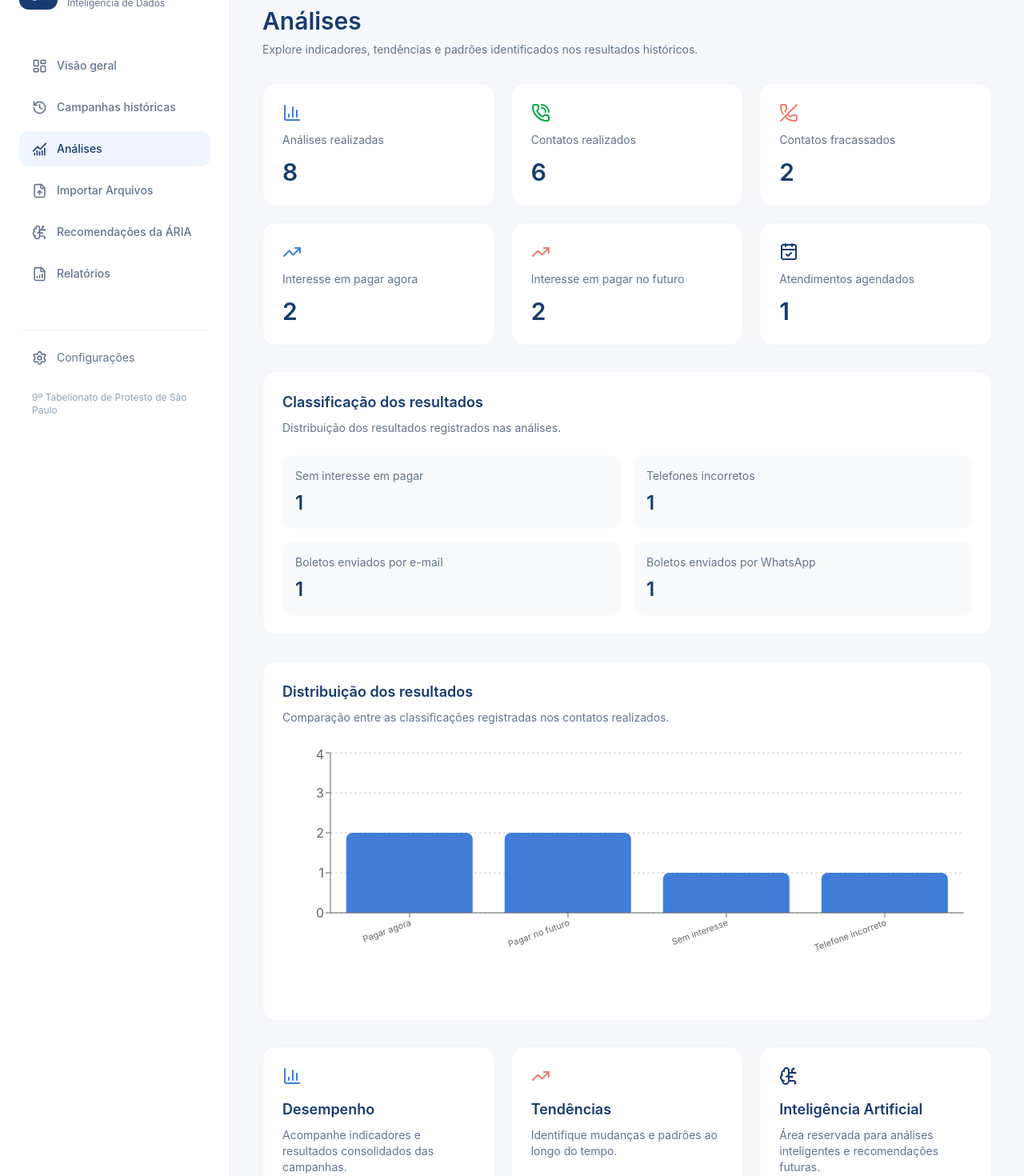
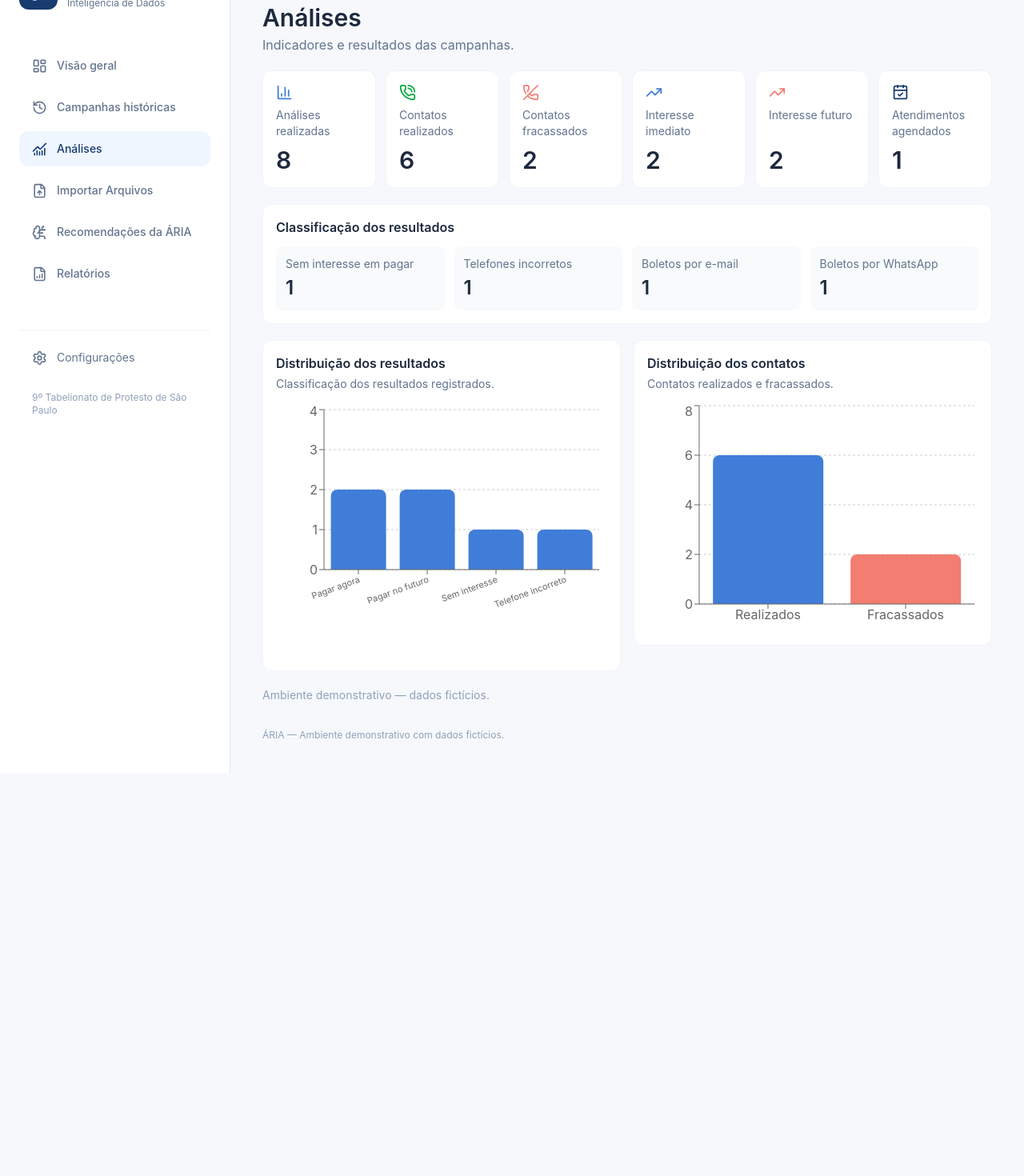
Before and after one commit to Liberato02/9TB_FrontEnd, a React (Vite) app: page /analises in a window 1280 px wide. Shown: the part 60-1530 px from the top of the page at 80% size. After the commit the page ends 1027 px from the top, so only its background shows below. Built offline with nearby package versions, Linux system fonts and the light colour scheme.

Commit message:
style: melhora layout e legibilidade da tela de analises

```diff
--- a/src/pages/Analises.tsx
+++ b/src/pages/Analises.tsx
@@ -1,7 +1,6 @@
 import { useEffect, useState } from "react";
 import {
   BarChart3,
-  BrainCircuit,
   TrendingUp,
   PhoneCall,
   PhoneOff,
@@ -59,166 +58,159 @@ function Analises() {
 
   const formatarNumero = (valor: number) => valor.toLocaleString("pt-BR");
 
+  const cards = indicadores
+    ? [
+        {
+          titulo: "Análises realizadas",
+          valor: indicadores.totalAnalises,
+          icone: BarChart3,
+          cor: "text-[#3F7DD9]",
+        },
+        {
+          titulo: "Contatos realizados",
+          valor: indicadores.contatosRealizados,
+          icone: PhoneCall,
+          cor: "text-green-600",
+        },
+        {
+          titulo: "Contatos fracassados",
+          valor: indicadores.contatosFracassados,
+          icone: PhoneOff,
+          cor: "text-[#F27D70]",
+        },
+        {
+          titulo: "Interesse imediato",
+          valor: indicadores.interesseImediato,
+          icone: TrendingUp,
+          cor: "text-[#3F7DD9]",
+        },
+        {
+          titulo: "Interesse futuro",
+          valor: indicadores.interesseFuturo,
+          icone: TrendingUp,
+          cor: "text-[#F27D70]",
+        },
+        {
+          titulo: "Atendimentos agendados",
+          valor: indicadores.atendimentosAgendados,
+          icone: CalendarCheck,
+          cor: "text-[#183B70]",
+        },
+      ]
+    : [];
+
+  const resultados = indicadores
+    ? [
+        {
+          titulo: "Sem interesse em pagar",
+          valor: indicadores.semInteresse,
+        },
+        {
+          titulo: "Telefones incorretos",
+          valor: indicadores.telefonesIncorretos,
+        },
+        {
+          titulo: "Boletos por e-mail",
+          valor: indicadores.boletosEmail,
+        },
+        {
+          titulo: "Boletos por WhatsApp",
+          valor: indicadores.boletosWhatsApp,
+        },
+      ]
+    : [];
+
   return (
-    <div>
+    <div className="space-y-5">
       {/* CABEÇALHO */}
-      <header className="mb-8">
+      <header>
         <p className="text-sm text-slate-500">ÁRIA / Inteligência de Dados</p>
 
-        <h2 className="mt-2 text-3xl font-semibold">Análises</h2>
+        <h2 className="mt-1 text-3xl font-semibold text-slate-800">Análises</h2>
 
-        <p className="mt-2 text-sm text-slate-500">
-          Explore indicadores, tendências e padrões identificados nos resultados
-          históricos.
+        <p className="mt-1 text-base text-slate-500">
+          Indicadores e resultados das campanhas.
         </p>
       </header>
 
       {/* CARREGAMENTO */}
       {carregando && (
-        <p className="mb-6 text-sm text-slate-500">Carregando indicadores...</p>
+        <div className="rounded-xl border border-slate-100 bg-white p-5">
+          <p className="text-base text-slate-500">Carregando indicadores...</p>
+        </div>
       )}
 
       {/* ERRO */}
       {!carregando && erro && (
-        <p className="mb-6 text-sm text-red-500">
+        <div className="rounded-xl border border-red-100 bg-red-50 p-4">
+          <p className="text-base text-red-600">
             Não foi possível carregar os indicadores.
           </p>
+        </div>
       )}
 
-      {/* INDICADORES */}
+      {/* DASHBOARD */}
       {!carregando && !erro && indicadores && (
         <>
-          <section className="mb-8 grid grid-cols-1 gap-5 md:grid-cols-3">
-            <article className="rounded-2xl border border-slate-100 bg-white p-6">
-              <BarChart3 size={24} className="text-[#3F7DD9]" />
+          {/* INDICADORES PRINCIPAIS */}
+          <section className="grid grid-cols-2 gap-3 md:grid-cols-3 xl:grid-cols-6">
+            {cards.map((card) => {
+              const Icone = card.icone;
 
-              <p className="mt-3 text-sm text-slate-500">Análises realizadas</p>
+              return (
+                <article
+                  key={card.titulo}
+                  className="min-w-0 rounded-xl border border-slate-100 bg-white p-4"
+                >
+                  <Icone size={21} className={card.cor} />
 
-              <h3 className="mt-3 text-3xl font-semibold">
-                {formatarNumero(indicadores.totalAnalises)}
+                  <p className="mt-2 min-h-11 text-sm leading-5 text-slate-500">
+                    {card.titulo}
+                  </p>
+
+                  <h3 className="mt-1 text-3xl font-semibold text-slate-800">
+                    {formatarNumero(card.valor)}
                   </h3>
                 </article>
-
-            <article className="rounded-2xl border border-slate-100 bg-white p-6">
-              <PhoneCall size={24} className="text-green-600" />
-
-              <p className="mt-3 text-sm text-slate-500">Contatos realizados</p>
-
-              <h3 className="mt-3 text-3xl font-semibold">
-                {formatarNumero(indicadores.contatosRealizados)}
-              </h3>
-            </article>
-
-            <article className="rounded-2xl border border-slate-100 bg-white p-6">
-              <PhoneOff size={24} className="text-[#F27D70]" />
-
-              <p className="mt-3 text-sm text-slate-500">
-                Contatos fracassados
-              </p>
-
-              <h3 className="mt-3 text-3xl font-semibold">
-                {formatarNumero(indicadores.contatosFracassados)}
-              </h3>
-            </article>
-
-            <article className="rounded-2xl border border-slate-100 bg-white p-6">
-              <TrendingUp size={24} className="text-[#3F7DD9]" />
-
-              <p className="mt-3 text-sm text-slate-500">
-                Interesse em pagar agora
-              </p>
-
-              <h3 className="mt-3 text-3xl font-semibold">
-                {formatarNumero(indicadores.interesseImediato)}
-              </h3>
-            </article>
-
-            <article className="rounded-2xl border border-slate-100 bg-white p-6">
-              <TrendingUp size={24} className="text-[#F27D70]" />
-
-              <p className="mt-3 text-sm text-slate-500">
-                Interesse em pagar no futuro
-              </p>
-
-              <h3 className="mt-3 text-3xl font-semibold">
-                {formatarNumero(indicadores.interesseFuturo)}
-              </h3>
-            </article>
-
-            <article className="rounded-2xl border border-slate-100 bg-white p-6">
-              <CalendarCheck size={24} className="text-[#183B70]" />
-
-              <p className="mt-3 text-sm text-slate-500">
-                Atendimentos agendados
-              </p>
-
-              <h3 className="mt-3 text-3xl font-semibold">
-                {formatarNumero(indicadores.atendimentosAgendados)}
-              </h3>
-            </article>
+              );
+            })}
           </section>
 
-          {/* RESULTADOS DETALHADOS */}
-          <section className="mb-8 rounded-2xl border border-slate-100 bg-white p-6">
-            <h3 className="text-lg font-semibold">
+          {/* CLASSIFICAÇÃO DOS RESULTADOS */}
+          <section className="rounded-xl border border-slate-100 bg-white p-4">
+            <h3 className="text-base font-semibold text-slate-800">
               Classificação dos resultados
             </h3>
 
-            <p className="mt-2 text-sm text-slate-500">
-              Distribuição dos resultados registrados nas análises.
-            </p>
+            <div className="mt-3 grid grid-cols-2 gap-3 lg:grid-cols-4">
+              {resultados.map((resultado) => (
+                <div
+                  key={resultado.titulo}
+                  className="min-w-0 rounded-lg bg-slate-50 p-3"
+                >
+                  <p className="text-sm text-slate-500">{resultado.titulo}</p>
 
-            <div className="mt-6 grid grid-cols-1 gap-4 md:grid-cols-2">
-              <div className="rounded-xl bg-slate-50 p-4">
-                <p className="text-sm text-slate-500">Sem interesse em pagar</p>
-
-                <p className="mt-2 text-2xl font-semibold">
-                  {formatarNumero(indicadores.semInteresse)}
+                  <p className="mt-1 text-2xl font-semibold text-slate-800">
+                    {formatarNumero(resultado.valor)}
                   </p>
                 </div>
-
-              <div className="rounded-xl bg-slate-50 p-4">
-                <p className="text-sm text-slate-500">Telefones incorretos</p>
-
-                <p className="mt-2 text-2xl font-semibold">
-                  {formatarNumero(indicadores.telefonesIncorretos)}
-                </p>
-              </div>
-
-              <div className="rounded-xl bg-slate-50 p-4">
-                <p className="text-sm text-slate-500">
-                  Boletos enviados por e-mail
-                </p>
-
-                <p className="mt-2 text-2xl font-semibold">
-                  {formatarNumero(indicadores.boletosEmail)}
-                </p>
-              </div>
-
-              <div className="rounded-xl bg-slate-50 p-4">
-                <p className="text-sm text-slate-500">
-                  Boletos enviados por WhatsApp
-                </p>
-
-                <p className="mt-2 text-2xl font-semibold">
-                  {formatarNumero(indicadores.boletosWhatsApp)}
-                </p>
-              </div>
+              ))}
             </div>
           </section>
 
-          {/* NOVO GRÁFICO DE RESULTADOS */}
-          <section className="mb-8 rounded-2xl border border-slate-100 bg-white p-6">
-            <h3 className="text-lg font-semibold">
+          {/* GRÁFICOS LADO A LADO */}
+          <section className="grid grid-cols-1 items-start gap-4 xl:grid-cols-2">
+            {/* GRÁFICO DE RESULTADOS */}
+            <article className="min-w-0 overflow-hidden rounded-xl border border-slate-100 bg-white p-4">
+              <h3 className="text-base font-semibold text-slate-800">
                 Distribuição dos resultados
               </h3>
 
-            <p className="mt-2 text-sm text-slate-500">
-              Comparação entre as classificações registradas nos contatos
-              realizados.
+              <p className="mt-1 text-sm text-slate-500">
+                Classificação dos resultados registrados.
               </p>
 
-            <div className="mt-6">
+              <div className="mt-3 min-w-0">
                 <GraficoResultados
                   interesseImediato={indicadores.interesseImediato}
                   interesseFuturo={indicadores.interesseFuturo}
@@ -226,66 +218,31 @@ function Analises() {
                   telefonesIncorretos={indicadores.telefonesIncorretos}
                 />
               </div>
+            </article>
+
+            {/* GRÁFICO DE CONTATOS */}
+            <article className="min-w-0 overflow-hidden rounded-xl border border-slate-100 bg-white p-4">
+              <h3 className="text-base font-semibold text-slate-800">
+                Distribuição dos contatos
+              </h3>
+
+              <p className="mt-1 text-sm text-slate-500">
+                Contatos realizados e fracassados.
+              </p>
+
+              <div className="mt-3 min-w-0">
+                <GraficoContatos
+                  realizados={indicadores.contatosRealizados}
+                  fracassados={indicadores.contatosFracassados}
+                />
+              </div>
+            </article>
           </section>
         </>
       )}
 
-      {/* ÁREAS DE ANÁLISE */}
-      <section className="grid grid-cols-1 gap-5 lg:grid-cols-3">
-        <article className="rounded-2xl border border-slate-100 bg-white p-6">
-          <BarChart3 size={24} className="text-[#3F7DD9]" />
-
-          <h3 className="mt-4 text-lg font-semibold">Desempenho</h3>
-
-          <p className="mt-2 text-sm text-slate-500">
-            Acompanhe indicadores e resultados consolidados das campanhas.
-          </p>
-        </article>
-
-        <article className="rounded-2xl border border-slate-100 bg-white p-6">
-          <TrendingUp size={24} className="text-[#F27D70]" />
-
-          <h3 className="mt-4 text-lg font-semibold">Tendências</h3>
-
-          <p className="mt-2 text-sm text-slate-500">
-            Identifique mudanças e padrões ao longo do tempo.
-          </p>
-        </article>
-
-        <article className="rounded-2xl border border-slate-100 bg-white p-6">
-          <BrainCircuit size={24} className="text-[#183B70]" />
-
-          <h3 className="mt-4 text-lg font-semibold">
-            Inteligência Artificial
-          </h3>
-
-          <p className="mt-2 text-sm text-slate-500">
-            Área reservada para análises inteligentes e recomendações futuras.
-          </p>
-        </article>
-      </section>
-
-      {/* PAINEL DE CONTATOS */}
-      <section className="mt-8 rounded-2xl border border-slate-100 bg-white p-6">
-        <h3 className="text-lg font-semibold">Distribuição dos contatos</h3>
-
-        <p className="mt-2 text-sm text-slate-500">
-          Comparação entre contatos realizados e fracassados.
-        </p>
-
-        <div className="mt-6">
-          {indicadores && !carregando && !erro ? (
-            <GraficoContatos
-              realizados={indicadores.contatosRealizados}
-              fracassados={indicadores.contatosFracassados}
-            />
-          ) : (
-            <p className="text-sm text-slate-400">Gráfico indisponível.</p>
-          )}
-        </div>
-      </section>
-
-      <p className="mt-6 text-xs text-slate-400">
+      {/* RODAPÉ */}
+      <p className="text-sm text-slate-400">
         Ambiente demonstrativo — dados fictícios.
       </p>
     </div>
```
Lines whose indentation alone changed are shown as unchanged.
